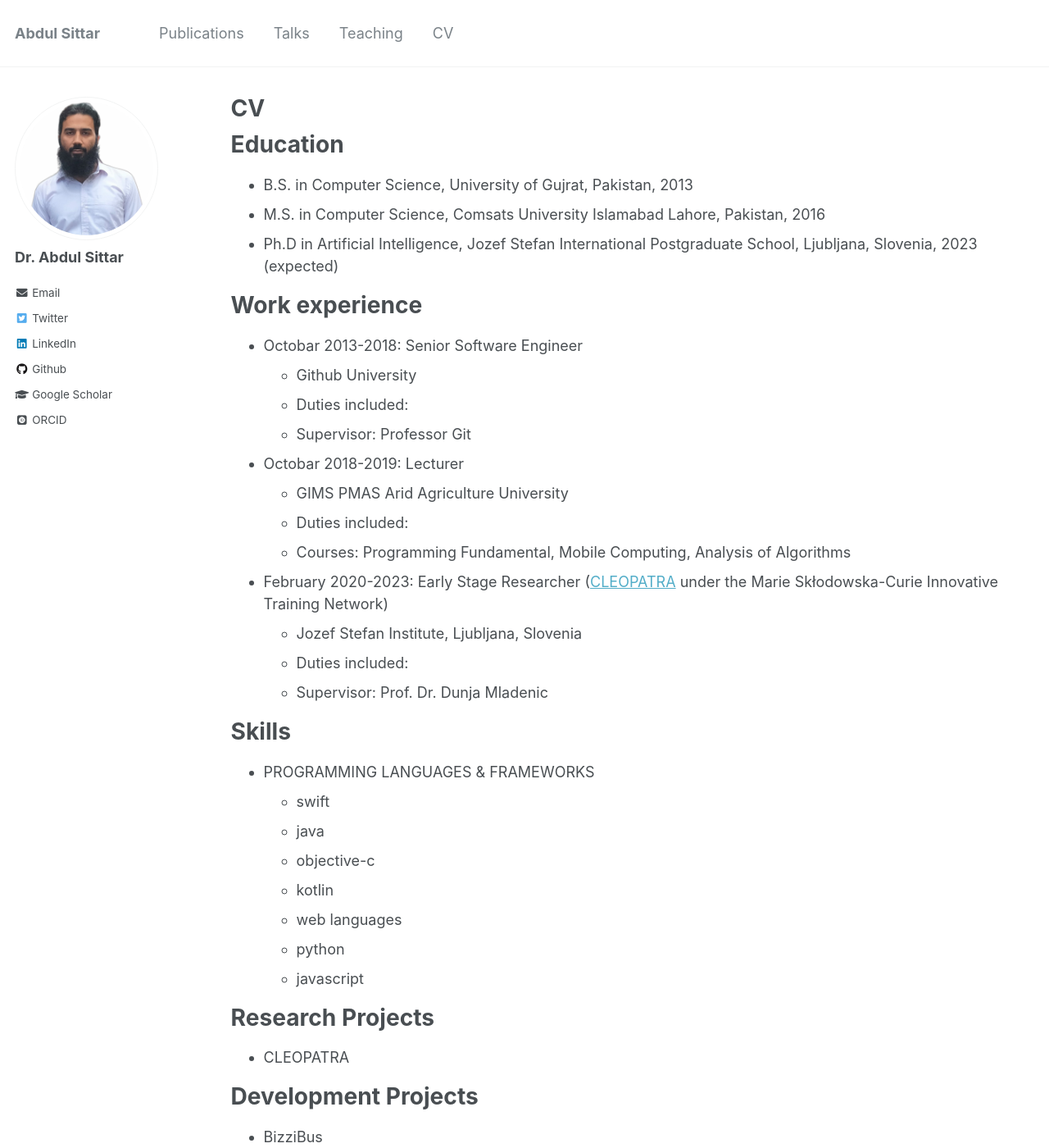
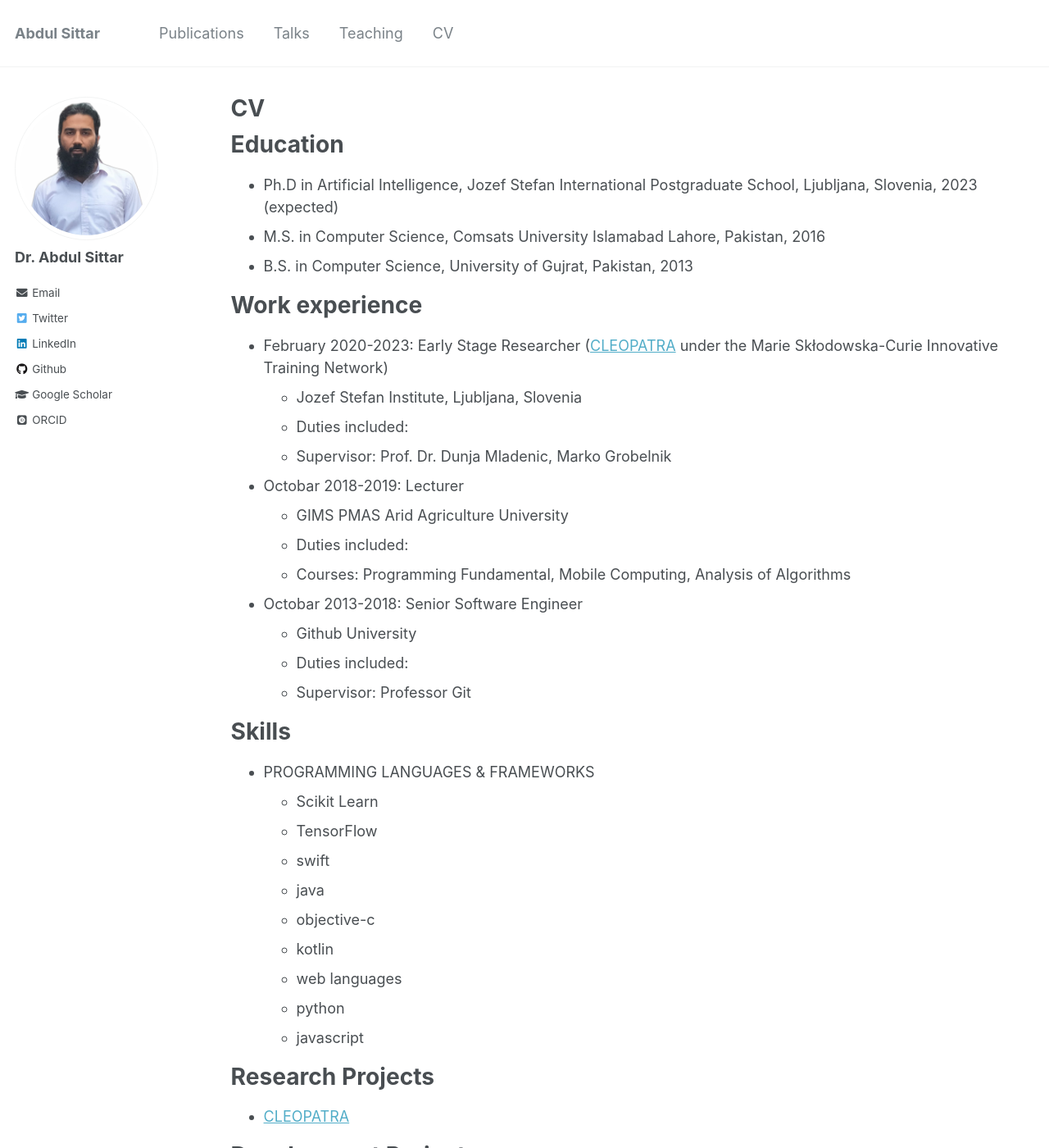
Before and after one commit to abdulsittar/abdulsittar.github.io, a Jekyll site: the page built from _pages/cv.md, in a window 1280 px wide and 1400 px high. Shown: the whole window at 82% size. Built offline with Jekyll 4.4.1, drawn with Linux system fonts in a browser that asks for light colours; some web fonts are replaced.

Commit message:
sorted the cv

```diff
--- a/_pages/cv.md
+++ b/_pages/cv.md
@@ -11,30 +11,33 @@ redirect_from:
 
 Education
 ======
+* Ph.D in Artificial Intelligence, Jozef Stefan International Postgraduate School, Ljubljana, Slovenia, 2023 (expected)
+* M.S. in Computer Science, Comsats University Islamabad Lahore, Pakistan, 2016
 * B.S. in Computer Science, University of Gujrat, Pakistan, 2013
-* M.S. in Computer Science, Comsats University Islamabad Lahore, Pakistan, 2016
-* Ph.D in Artificial Intelligence, Jozef Stefan International Postgraduate School, Ljubljana, Slovenia, 2023 (expected)
+
 
 Work experience
 ======
-* Octobar 2013-2018: Senior Software Engineer
-  * Github University
+* February 2020-2023: Early Stage Researcher ([CLEOPATRA](https://cleopatra-project.eu/) under the Marie Skłodowska-Curie Innovative Training Network)
+  * Jozef Stefan Institute, Ljubljana, Slovenia
   * Duties included:
-  * Supervisor: Professor Git
+  * Supervisor: Prof. Dr. Dunja Mladenic, Marko Grobelnik
 
 * Octobar 2018-2019: Lecturer
   * GIMS PMAS Arid Agriculture University
   * Duties included:
   * Courses: Programming Fundamental, Mobile Computing, Analysis of Algorithms
 
-* February 2020-2023: Early Stage Researcher ([CLEOPATRA](https://cleopatra-project.eu/) under the Marie Skłodowska-Curie Innovative Training Network)
-  * Jozef Stefan Institute, Ljubljana, Slovenia
+* Octobar 2013-2018: Senior Software Engineer
+  * Github University
   * Duties included:
-  * Supervisor: Prof. Dr. Dunja Mladenic
+  * Supervisor: Professor Git
 
 Skills
 ======
 * PROGRAMMING LANGUAGES & FRAMEWORKS
+  * Scikit Learn
+  * TensorFlow
   * swift
   * java
   * objective-c
@@ -43,9 +46,10 @@ Skills
   * python
   * javascript
 
+
 Research Projects
 ======
-* CLEOPATRA
+* [CLEOPATRA](https://cleopatra-project.eu/)
 
 Development Projects
 ======
```
